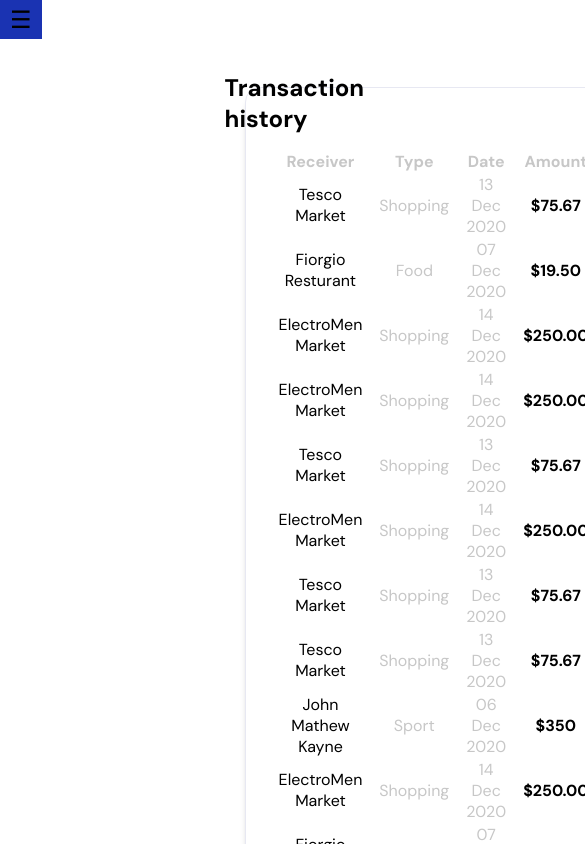
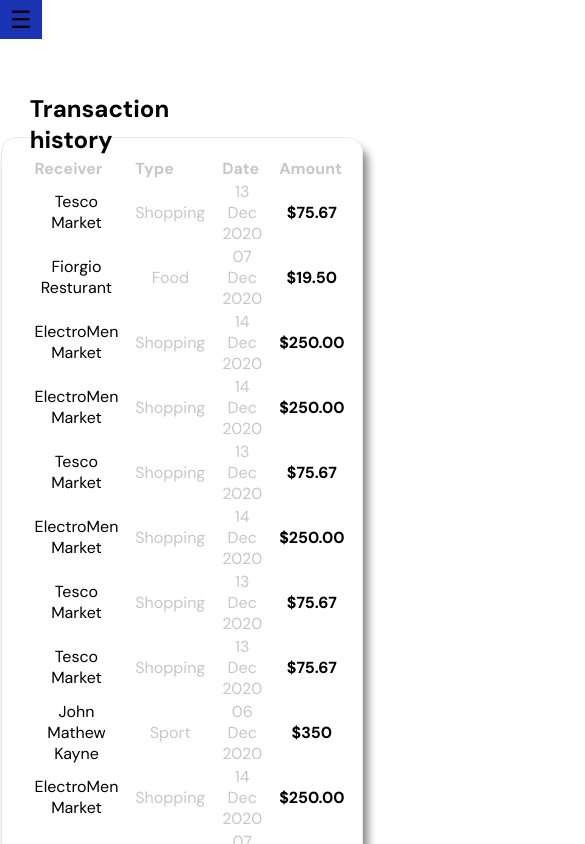
Before and after one commit to FinallNg/finall_frontend, a React (Create React App) app: page /transactions in a window 390 px wide. Shown: the top 844 px of the page, 585 px wide, since content can reach past the window. Built offline with nearby package versions, Linux system fonts and the light colour scheme.

Commit message:
mobile styling for transaction page

```diff
--- a/src/Components/Dashboard/Transactions/Transactions.css
+++ b/src/Components/Dashboard/Transactions/Transactions.css
@@ -13,11 +13,22 @@
     left:245px;
     top: 87px;
     }
-
+    @media (max-width: 500px){
+        .transaction-h1{
+            position: relative;
+            left: 1px;
+            width: 9%;
+        }
+    }
     .tbhead:nth-child(1), .tbhead:nth-child(2), .tbhead:nth-child(3), .tbhead:nth-child(4) {
         text-align: center;
         color: #C7C7C7;
 
+    }
+    @media (max-width: 500px){
+        .tbhead:nth-child(1), .tbhead:nth-child(2), .tbhead:nth-child(3), .tbhead:nth-child(4){
+            text-align: left;
+        }
     }
     .tbdata:nth-child(2), .tbdata:nth-child(3){
         color: #C7C7C7;
@@ -28,3 +39,12 @@
      .transaction-h1 h2{
         margin:-34px -25px 15px -39px
      }
+     @media (max-width: 500px){
+        .transaction-h1 h2{
+            margin: -63px;
+            position: relative;
+            top: 48%;
+            left: 74%;
+    }
+
+        }
```
